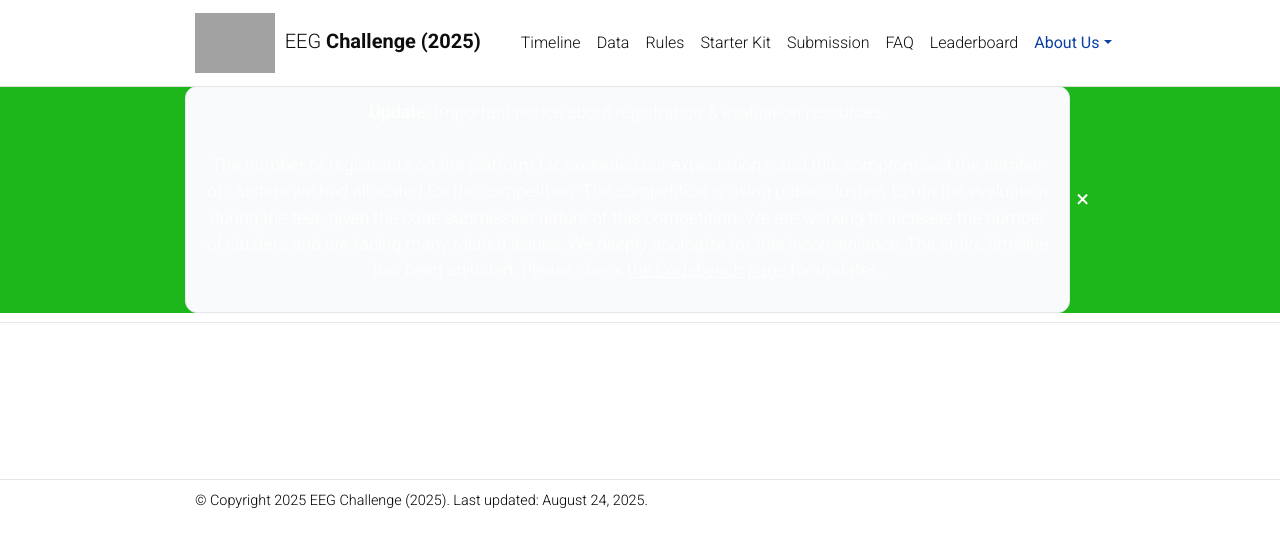
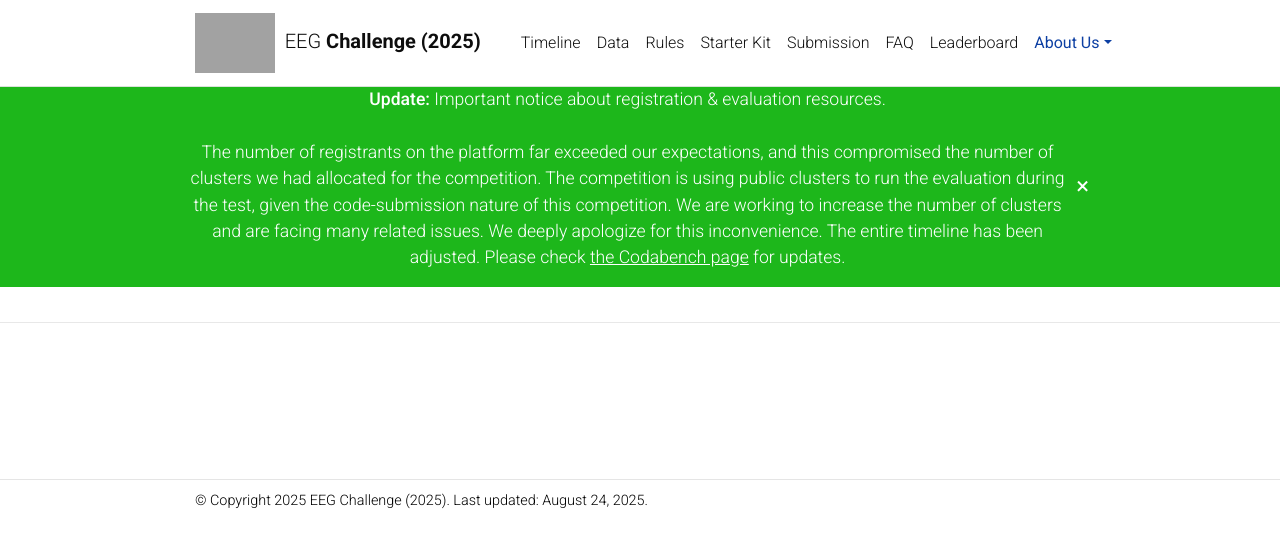
Before and after one commit to urgent-challenge/urgent2024, a Jekyll site: the page built from _pages/dropdown.md, in a window 1280 px wide. Shown: the top 548 px of the page. Built offline with Jekyll 4.4.1, drawn with Linux system fonts in a browser that asks for light colours; comment, search, counter and statistics services are not loaded; a style sheet for code colours, icons or effects is not loaded; grey boxes are pictures that could not be loaded.

Commit message:
updating the banner

```diff
--- a/_layouts/default.html
+++ b/_layouts/default.html
@@ -70,7 +70,7 @@
       <div class="banner__content">
         <div class="banner__text">
 
-        <div style="text-align: center; width: 100%; padding: 12px 16px; border: 1px solid #e5e7eb; border-radius: 12px; background: #f9fafb; line-height: 1.5;">
+        <div style="text-align: center; width: 100%;" >
           <strong>Update:</strong> Important notice about registration &amp; evaluation resources.<br><br>
             The number of registrants on the platform far exceeded our expectations, and this compromised the number of clusters we had allocated for the competition.
             The competition is using public clusters to run the evaluation during the test, given the code-submission nature of this competition.
@@ -79,7 +79,6 @@
             Please check <a href="https://www.codabench.org/competitions/9975/" style="text-decoration: underline;">the Codabench page</a> for updates.
           </p>
         </div>
-
         </div>
         <button class="banner__close" type="button" data-dismiss="banner" aria-label="Close">
           <span aria-hidden="true">&times;</span>
```
